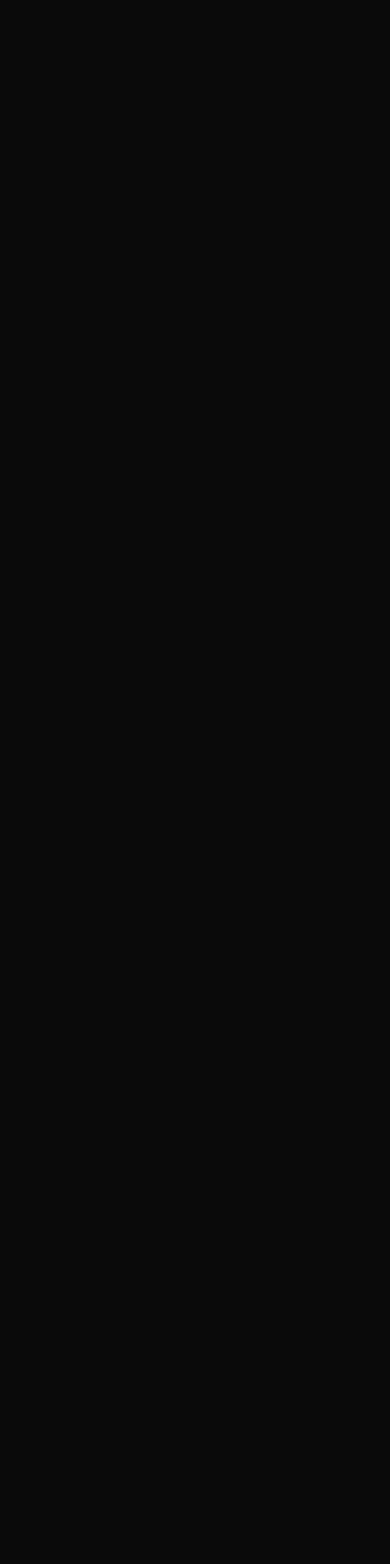
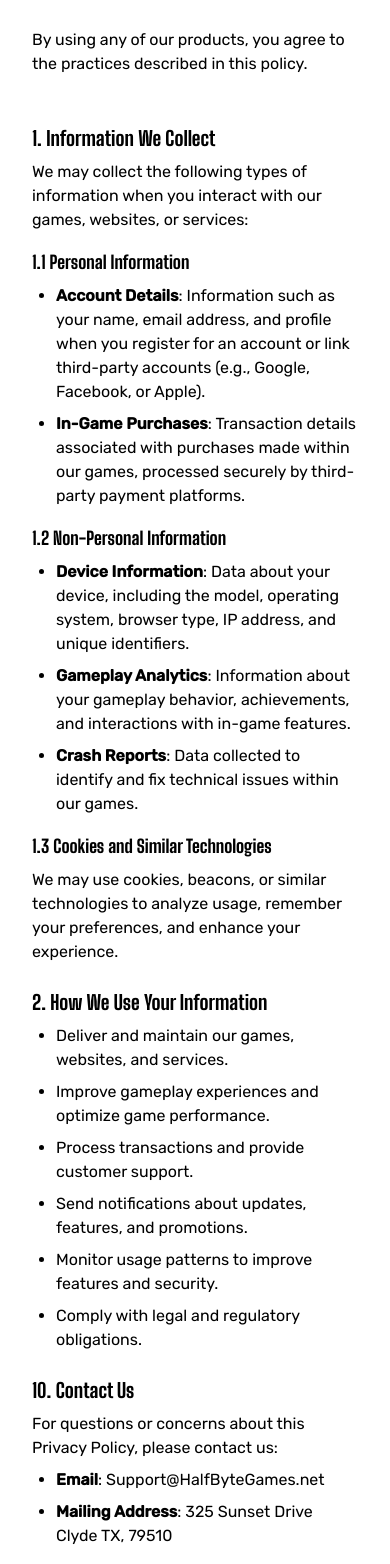
Before and after one commit to davidrivadeneyra/d.a.w.n, a React (Vite) app: page /privacy-policy in a window 390 px wide. Before the commit this address had no page. Shown: the part 324-1888 px from the top of the page. Before the commit the page ends 844 px from the top, so only its background shows below. Built offline with nearby package versions, Linux system fonts and the light colour scheme.

Commit message:
new social buttons, responsive and privacy policy page

```diff
--- a/src/App.jsx
+++ b/src/App.jsx
@@ -2,6 +2,7 @@ import { Route, Routes } from "react-router";
 import MainPage from "./MainPage";
 import NDATemplate from "./components/NDA";
 import Roadmap from "./pages/roadmap";
+import PrivacyPolicy from "./pages/privacy-policy";
 
 function App() {
   return (
@@ -9,6 +10,7 @@ function App() {
       <Route path="/" element={<MainPage />} />
       <Route path="/nda" element={<NDATemplate />} />
       <Route path="/roadmap" element={<Roadmap />} />
+      <Route path="/privacy-policy" element={<PrivacyPolicy />} />
     </Routes>
   );
 }
--- a/src/MainPage.jsx
+++ b/src/MainPage.jsx
@@ -1,5 +1,5 @@
 import { useState } from "react";
-import NewsLetterForm from "./components/NewsLetterForm";
+import ButtonIcon from "./components/button-icon";
 
 function MainPage() {
   const currentYear = new Date().getFullYear();
@@ -19,7 +19,7 @@ function MainPage() {
       <main className="main main-background flex flex-col justify-between">
         <header className="h-20 flex justify-center items-center w-full">
            <div className="main-inner-section">
-           <a href="#" className="flex justify-center items-center">
+           <a href="/" className="flex justify-center items-center">
                 <img
                   className="inline-block h-8 md:h-10"
                   src="/brand/logo.svg"
@@ -31,7 +31,7 @@ function MainPage() {
         </header>
 
         <section className="main-inner-section pb-14 w-full">
-          <div className="lg:w-[530px] ">
+          <div className="lg:w-[530px]">
             <h1 className="title-h2 title-color pb-3 lg:pb-8 pt-44">
               <span className="title-h2 block ">Survive the</span> Darkness
             </h1>
@@ -41,9 +41,11 @@ function MainPage() {
               evolving threat of zombies and reanimated former teammates in an
               open-ended simulation. <span className="button-font title-color">Available: Apr 1, 2025</span>
             </p>
+            </div>
 
 
-            <div className="wishlist-info mb-8 flex flex-col md:flex-row gap-4">
+            <div className="wishlist-info mb-8 justify-between flex flex-col md:flex-row gap-4">
+              <div className="flex gap-4 flex-col md:flex-row">
                 <a href="/register" className="btn btn-primary"
                 >Pre-Register for Beta
                 </a>
@@ -51,10 +53,37 @@ function MainPage() {
                 >Wishlist on Steam
                 </a>
               </div>
-            <span className="paragraph-secondary text-xs text-white/60">
+
+
+              <div className="flex gap-4">
+                <ButtonIcon
+                  imgSrc="/brand/discord-logo.svg"
+                  imgAlt="Logo de Discord"
+                />
+                <ButtonIcon
+                  imgSrc="/brand/reddit-logo.svg"
+                  imgAlt="Logo de Discord"
+                />
+                <ButtonIcon
+                  imgSrc="/brand/x-logo.svg"
+                  imgAlt="Logo de Discord"
+                />
+                <ButtonIcon
+                  imgSrc="/brand/youtube-logo.svg"
+                  imgAlt="Logo de Discord"
+                />
+              </div>
+
+            </div>
+
+            <footer className="flex gap-3">
+              <a href="/privacy-policy" className="aragraph-secondary text-[0.625rem] text-white/80
+             hover:text-white ">Privacy Policy
+              </a>
+              <span className="paragraph-secondary text-[0.625rem] text-white/60">
             © DAWN {currentYear}
               </span>
-          </div>
+            </footer>
         </section>
       </main>
     </>
--- /dev/null
+++ b/src/components/button-icon.jsx
@@ -0,0 +1,33 @@
+import React from 'react';
+import PropTypes from 'prop-types';
+
+const IconButton = ({
+  href = "#",
+  imgSrc = "/brand/discord-logo.svg",
+  imgAlt = "Icon",
+  className = "",
+  imgClassName = "h-4"
+}) => {
+  return (
+    <a
+      href={href}
+      className={`btn-icon btn-secondary ${className}`}
+    >
+      <img
+        src={imgSrc}
+        alt={imgAlt}
+        className={imgClassName}
+      />
+    </a>
+  );
+};
+
+IconButton.propTypes = {
+  href: PropTypes.string,
+  imgSrc: PropTypes.string,
+  imgAlt: PropTypes.string,
+  className: PropTypes.string,
+  imgClassName: PropTypes.string
+};
+
+export default IconButton;
--- a/src/index.css
+++ b/src/index.css
@@ -124,7 +124,7 @@
 
     .video-container {
         width: 100%;
-        height: 100vh;
+        height: 100dvh;
         position: absolute;
         display: flex;
         justify-content: center;
@@ -182,10 +182,22 @@
             justify-center
             content-center
             button-font
-            text-xs md:text-sm md:h-14 px-6 md:px-8
+            text-xs md:text-sm
             uppercase
-            h-12 lg:h-14
+            px-6 md:px-8
+            h-12 md:h-14
             w-full md:w-auto
+            rounded-lg
+            transition ease-in-out delay-150 hover:scale-[1.05] duration-300
+    }
+
+    .btn-icon {
+        @apply
+            flex
+            justify-center
+            items-center
+            h-12 md:h-14
+            w-full md:w-14
             rounded-lg
             transition ease-in-out delay-150 hover:scale-[1.05] duration-300
     }
@@ -193,6 +205,7 @@
     .btn-primary {
         @apply button-color
     }
+
     .btn-secondary {
         @apply
             bg-white/5
--- /dev/null
+++ b/src/pages/privacy-policy.jsx
@@ -0,0 +1,96 @@
+import React from 'react';
+
+const PrivacyPolicy = () => {
+  return (
+    <div className="bg-white">
+      <div className="max-w-4xl mx-auto p-8">
+        <h1 className="text-3xl mb-8 text-center">
+          Privacy Policy for Half Byte Games
+        </h1>
+
+        <p className="mb-6">
+          <strong>Effective Date</strong>: 1/1/2025
+        </p>
+
+        <p className="mb-6">
+          <strong>Half Byte Games</strong> ("we," "our," or "us") is committed to respecting and protecting
+          your privacy. This Privacy Policy outlines how we collect, use, and safeguard your information
+          across all our games, websites, and services.
+        </p>
+
+        <p className="mb-12">
+          By using any of our products, you agree to the practices described in this policy.
+        </p>
+
+        <div className="space-y-6 mb-6">
+          <section>
+            <h2 className="text-xl mb-2">1. Information We Collect</h2>
+            <p className="mb-4">
+              We may collect the following types of information when you interact with our games,
+              websites, or services:
+            </p>
+
+            <h3 className="text-lg mb-2">1.1 Personal Information</h3>
+            <ul className="list-disc ml-6 mb-4">
+              <li className="mb-2">
+                <strong>Account Details</strong>: Information such as your name, email address, and
+                profile when you register for an account or link third-party accounts (e.g., Google,
+                Facebook, or Apple).
+              </li>
+              <li className="mb-2">
+                <strong>In-Game Purchases</strong>: Transaction details associated with purchases made
+                within our games, processed securely by third-party payment platforms.
+              </li>
+            </ul>
+
+            <h3 className="text-lg mb-2">1.2 Non-Personal Information</h3>
+            <ul className="list-disc ml-6 mb-4">
+              <li className="mb-2">
+                <strong>Device Information</strong>: Data about your device, including the model,
+                operating system, browser type, IP address, and unique identifiers.
+              </li>
+              <li className="mb-2">
+                <strong>Gameplay Analytics</strong>: Information about your gameplay behavior,
+                achievements, and interactions with in-game features.
+              </li>
+              <li className="mb-2">
+                <strong>Crash Reports</strong>: Data collected to identify and fix technical issues
+                within our games.
+              </li>
+            </ul>
+
+            <h3 className="text-lg mb-2">1.3 Cookies and Similar Technologies</h3>
+            <p>
+              We may use cookies, beacons, or similar technologies to analyze usage, remember your
+              preferences, and enhance your experience.
+            </p>
+          </section>
+
+          <section>
+            <h2 className="text-xl mb-2">2. How We Use Your Information</h2>
+            <ul className="list-disc ml-6">
+              <li className="mb-2">Deliver and maintain our games, websites, and services.</li>
+              <li className="mb-2">Improve gameplay experiences and optimize game performance.</li>
+              <li className="mb-2">Process transactions and provide customer support.</li>
+              <li className="mb-2">Send notifications about updates, features, and promotions.</li>
+              <li className="mb-2">Monitor usage patterns to improve features and security.</li>
+              <li className="mb-2">Comply with legal and regulatory obligations.</li>
+            </ul>
+          </section>
+
+          {/* Sections 3-10 following the same pattern */}
+          <section>
+            <h2 className="text-xl mb-2">10. Contact Us</h2>
+            <p>For questions or concerns about this Privacy Policy, please contact us:</p>
+            <ul className="list-disc ml-6 mt-2">
+              <li className="mb-2"><strong>Email</strong>: Support@HalfByteGames.net</li>
+              <li className="mb-2"><strong>Mailing Address</strong>: 325 Sunset Drive Clyde TX, 79510</li>
+            </ul>
+          </section>
+        </div>
+      </div>
+    </div>
+  );
+};
+
+export default PrivacyPolicy;
```
Also changed, not shown: public/brand/discord-logo.svg. Lines whose indentation alone changed are shown as unchanged.
